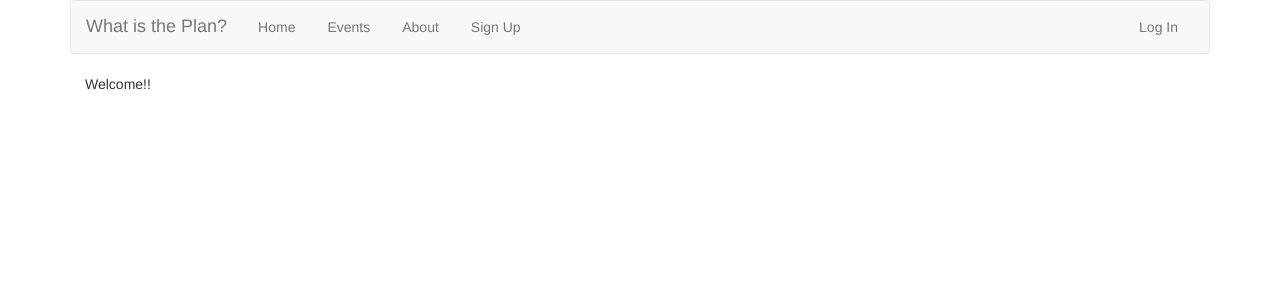
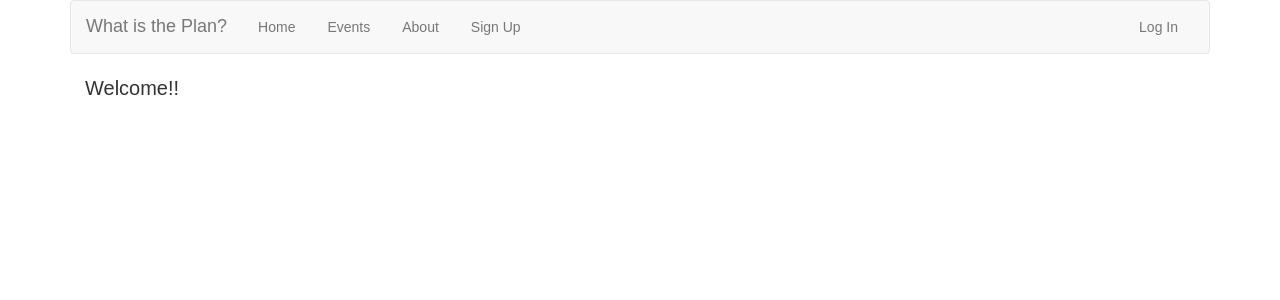
Before and after one commit to ccowmu/whatistheplan.com, a Django app: page / in a window 1280 px wide. Shown: the top 300 px of the page. Run offline with Django 3.2, Linux system fonts and the light colour scheme; some libraries are stand-ins or nearby versions; some web fonts are replaced.

Commit message:
added source sans pro font

```diff
--- /dev/null
+++ b/whatistheplan/static/css/plan.css
@@ -0,0 +1,8 @@
+
+
+@import url(../font/SourceSansPro.ttf);
+
+* {
+  font-size: 20px;
+  font-family: 'Source Sans Pro', sans-serif;
+}
--- a/whatistheplan/templates/base.html
+++ b/whatistheplan/templates/base.html
@@ -4,6 +4,7 @@
     <title>What is the plan?</title>
     {% load staticfiles %}
     <link href="{{ STATIC_URL }}css/bootstrap.min.css" rel="stylesheet">
+    <link href="{{ STATIC_URL }}css/plan.css" rel="stylesheet">
     <script src="{{STATIC_URL }}js/jquery.min.js" type="text/javascript"></script>
     <script src="{{STATIC_URL }}js/bootstrap.min.js" type="text/javascript"></script>
   </head>
```
Also changed, not shown: whatistheplan/static/font/SourceSansPro.ttf (added).
